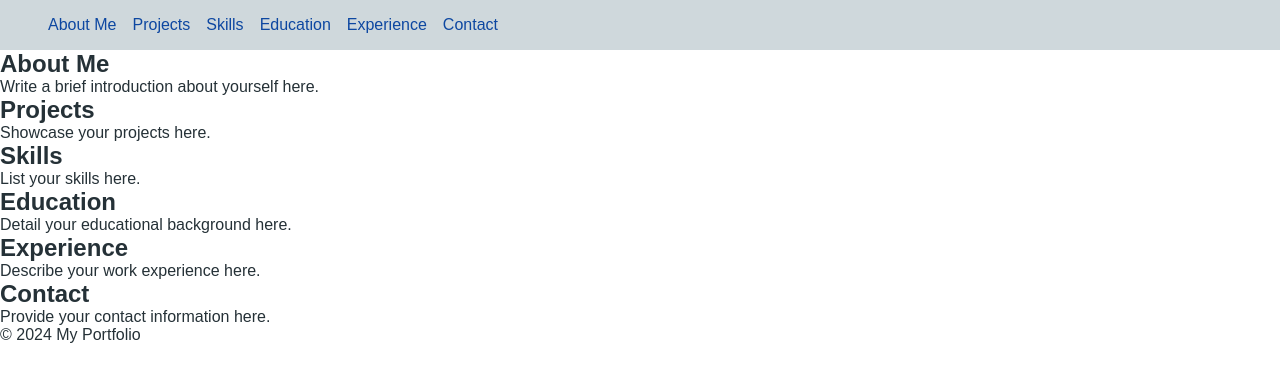
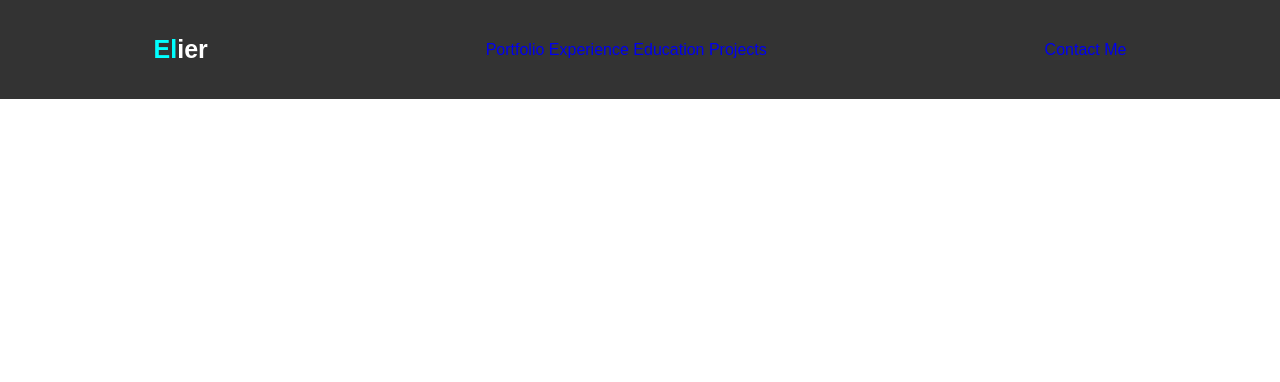
Before and after one commit to ElierEstopinan/Portfolio-Website, a plain HTML site: page index.html in a window 1280 px wide. Drawn offline with nearby package versions, Linux system fonts and the light colour scheme.

Commit message:
Header and nav bar

```diff
--- a/index.html
+++ b/index.html
@@ -5,50 +5,20 @@
     <meta name="viewport" content="width=device-width, initial-scale=1.0">
     <title>My Portfolio</title>
     <link rel="stylesheet" href="style.css">
+    <link href="https://unpkg.com/boxicons@2.1.4/css/boxicons.min.css" rel="stylesheet">
 </head>
 <body>
-    <header class="navbar">
-        <div class="navbar-container container">
-            <nav>
-                <ul class="menu-items">
-                    <li><a href="#about">About Me</a></li>
-                    <li><a href="#projects">Projects</a></li>
-                    <li><a href="#skills">Skills</a></li>
-                    <li><a href="#education">Education</a></li>
-                    <li><a href="#experience">Experience</a></li>
-                    <li><a href="#contact">Contact</a></li>
-                </ul>
-            </nav>
-        </div>
+    <header class="header">
+        <a href="#" class="logo"> <span> El</span>ier</a>
+
+        <nav class="nav">
+            <a href="#" class="active"> Portfolio</a>
+            <a href="#"> Experience</a>
+            <a href="#"> Education</a>
+            <a href="#"> Projects</a>
+        </nav>
+
+        <a href="#" class="contact">Contact Me</a>
     </header>
-    <main>
-        <section id="about">
-            <h2>About Me</h2>
-            <p>Write a brief introduction about yourself here.</p>
-        </section>
-        <section id="projects">
-            <h2>Projects</h2>
-            <p>Showcase your projects here.</p>
-        </section>
-        <section id="skills">
-            <h2>Skills</h2>
-            <p>List your skills here.</p>
-        </section>
-        <section id="education">
-            <h2>Education</h2>
-            <p>Detail your educational background here.</p>
-        </section>
-        <section id="experience">
-            <h2>Experience</h2>
-            <p>Describe your work experience here.</p>
-        </section>
-        <section id="contact">
-            <h2>Contact</h2>
-            <p>Provide your contact information here.</p>
-        </section>
-    </main>
-    <footer>
-        <p>&copy; 2024 My Portfolio</p>
-    </footer>
 </body>
 </html>
--- a/style.css
+++ b/style.css
@@ -2,32 +2,37 @@
 * {
   padding: 0;
   margin: 0;
+  box-sizing: border-box;
+  font-family: 'Poppins', sans-serif;
+  text-decoration: none;
+  list-style: none;
 }
-
-body {
-  font-family: Arial, Tahoma, sans-serif;
-  color: hsl(200, 19%, 18%);
-}
-
-/* Style the navigation bar */
-nav {
+.header {
+  position: fixed;
+  top: 0;
+  left: 0;
+  width: 100%;
+  padding: 35px 12%;
+  background: rgba(0, 0, 0, 0.8);
+  backdrop-filter: blur(10px);
   display: flex;
   justify-content: space-between;
-  padding: 1rem 2rem;
-  background: #cfd8dc;
+  align-items: center;
+  z-index: 100;
 }
+.logo {
+  font-size: 25px;
+  color: white;
+  font-weight: 600;
+  transition: 0.03s ease;
 
-nav ul {
-  display: flex;
-  list-style: none;
 }
+.logo:hover {
+  color: aqua;
+  text-shadow: 0 0 25px aqua, 0 0 50px aqua,
+  transform: scale(1.1);
 
-nav li {
-  padding-left: 1rem;
 }
-
-/* Style the links */
-nav a {
-  text-decoration: seagreen;
-  color: #0d47a1;
+span {
+  color: aqua;
 }
```
Also changed, not shown: profile_pic.jpeg (added).
